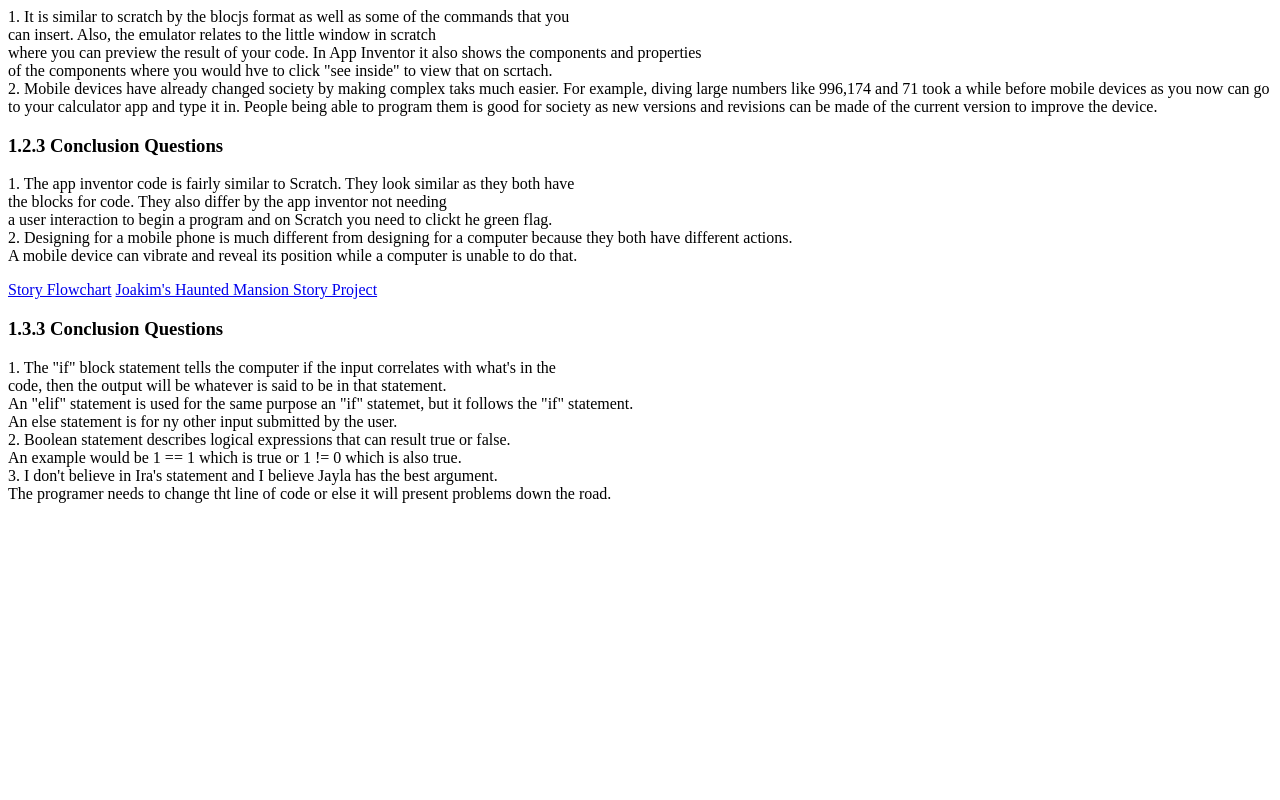
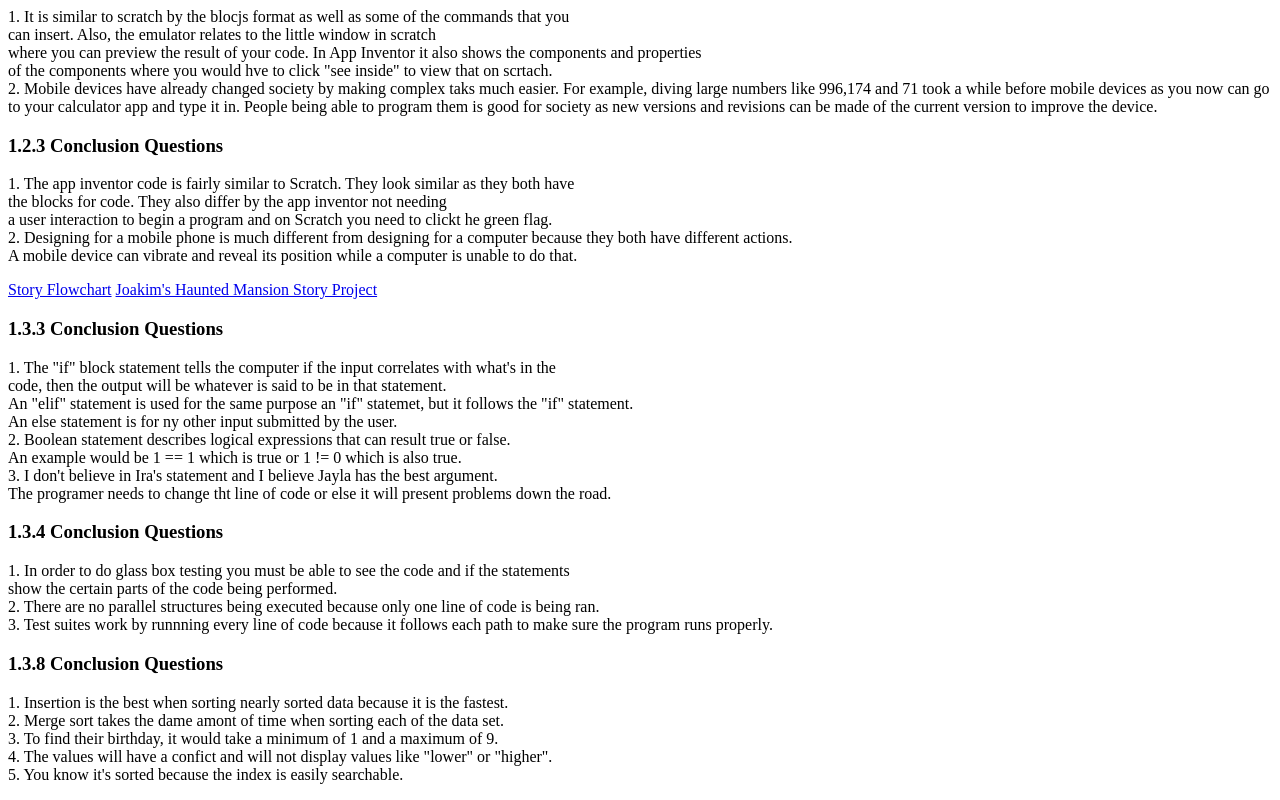
Before and after one commit to bhart123/bhart123.github.io, a plain HTML site: page portfolio.html in a window 1280 px wide. Shown: the part 1737-2537 px from the top of the page. Before the commit the page ends 2256 px from the top, so only its background shows below. Drawn offline with Linux system fonts and the light colour scheme.

Commit message:
Added 1.3.4 and 1.3.8 conclusion questions

```diff
--- a/portfolio.html
+++ b/portfolio.html
@@ -46,5 +46,9 @@
 	  <a href="https://repl.it/MnHz/23">Joakim's Haunted Mansion Story Project</a>
 	  <h3>1.3.3 Conclusion Questions</h3>
 	  <p>1. The "if" block statement tells the computer if the input correlates with what's in the<br>code, then the output will be whatever is said to be in that statement.<br>An "elif" statement is used for the same purpose an "if" statemet, but it follows the "if" statement.<br>An else statement is for ny other input submitted by the user.<br>2. Boolean statement describes logical expressions that can result true or false.<br>An example would be 1 == 1 which is true or 1 != 0 which is also true.<br>3. I don't believe in Ira's statement and I believe Jayla has the best argument.<br>The programer needs to change tht line of code or else it will present problems down the road.</p>
+	  <h3>1.3.4 Conclusion Questions</h3>
+	  <p>1. In order to do glass box testing you must be able to see the code and if the statements<br>show the certain parts of the code being performed.<br>2. There are no parallel structures being executed because only one line of code is being ran.<br>3. Test suites work by runnning every line of code because it follows each path to make sure the program runs properly.</p>
+	  <h3>1.3.8 Conclusion Questions</h3>
+	  <p>1. Insertion is the best when sorting nearly sorted data because it is the fastest.<br>2. Merge sort takes the dame amont of time when sorting each of the data set.<br>3. To find their birthday, it would take a minimum of 1 and a maximum of 9.<br>4. The values will have a confict and will not display values like "lower" or "higher".<br>5. You know it's sorted because the index is easily searchable.</p>
 	  </body>
 	</html>
```
